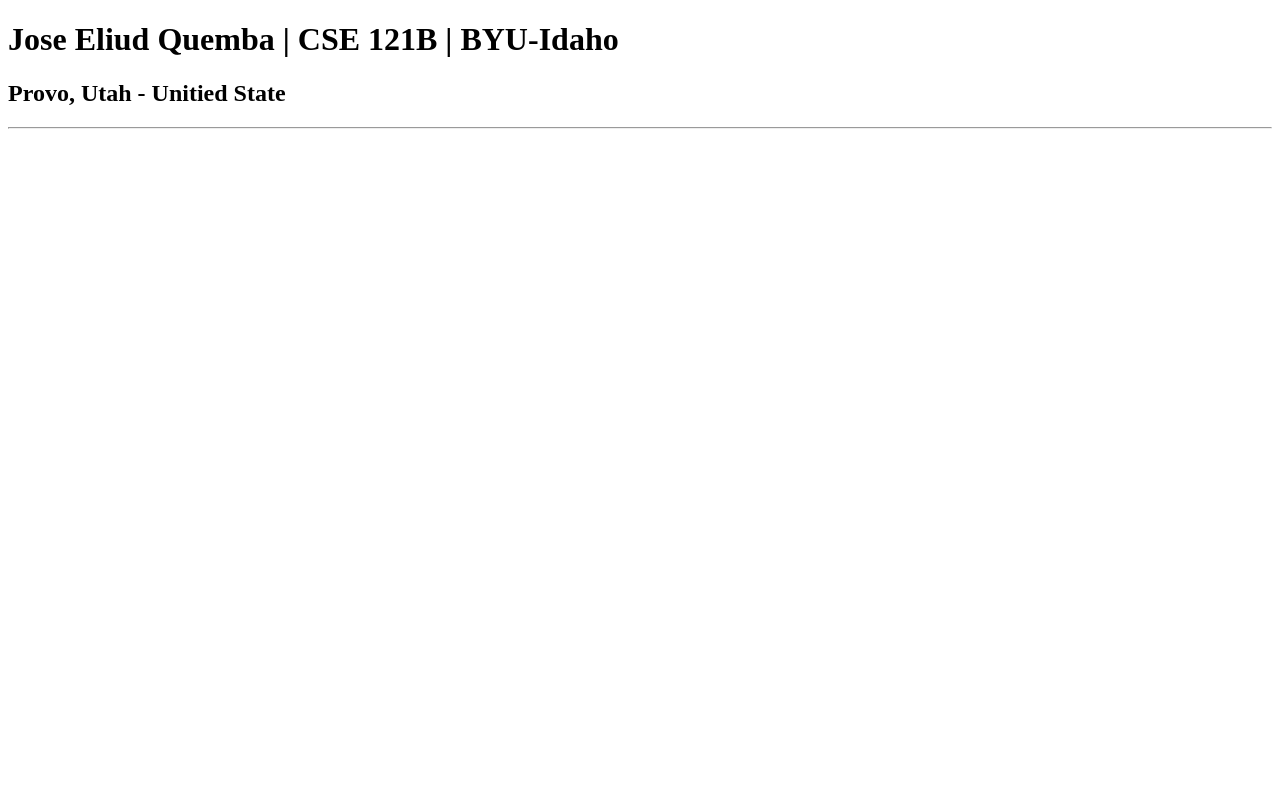
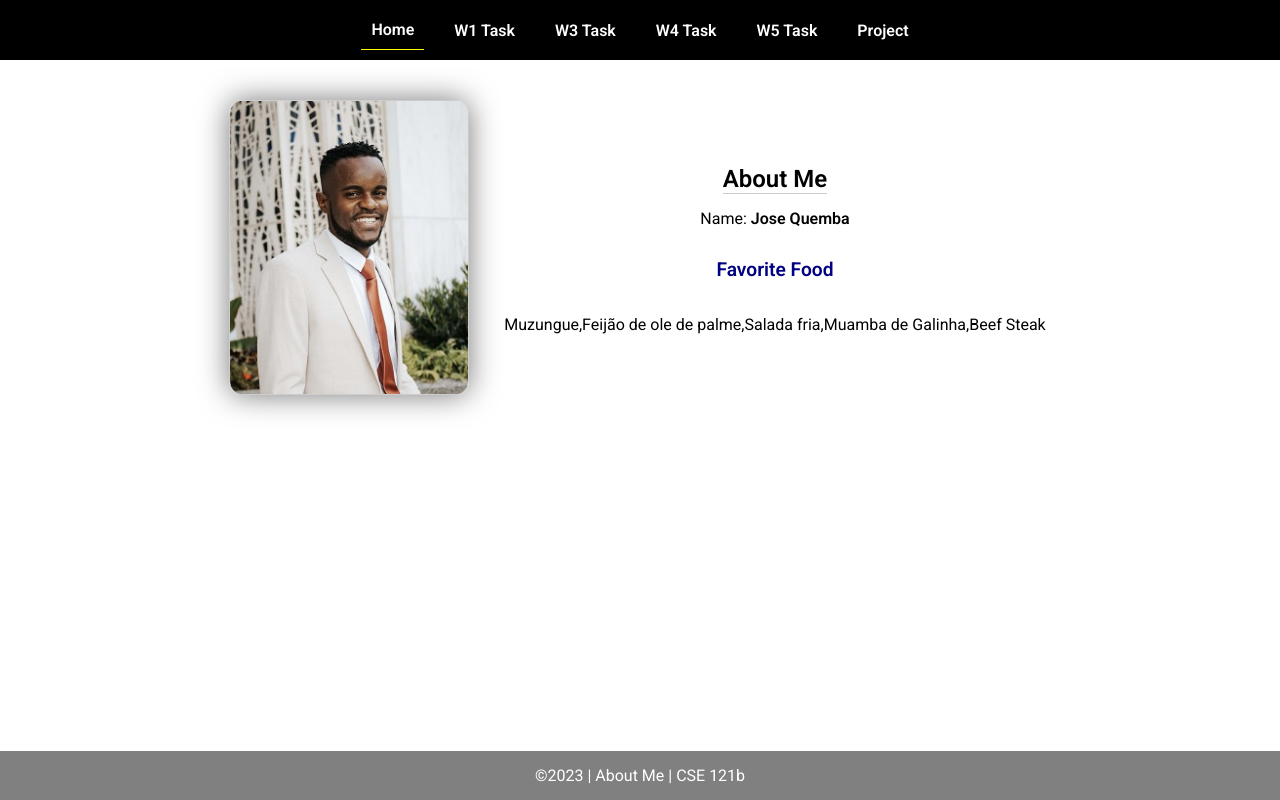
Before and after one commit to josequemba/cse121b, a plain HTML site: page index.html in a window 1280 px wide. Drawn offline with Linux system fonts and the light colour scheme.

Commit message:
2 week task

```diff
--- a/index.html
+++ b/index.html
@@ -1,18 +1,45 @@
 <!DOCTYPE html>
 <html lang="en">
+
 <head>
-    <meta charset="UTF-8">
-    <meta name="viewport" content="width=device-width, initial-scale=1.0">
-    <title>Jose Eliud Quemba | CSE 121B | BYU-Idaho</title>
+  <meta charset="UTF-8">
+  <meta name="viewport" content="width=device-width, initial-scale=1.0">
+  <title>About Me | CSE 121b | W02: Programming Tasks</title>
+  <link rel="preconnect" href="https://fonts.googleapis.com">
+  <link rel="preconnect" href="https://fonts.gstatic.com" crossorigin>
+  <link href="https://fonts.googleapis.com/css2?family=Roboto:wght@400;600&display=swap"
+    rel="stylesheet">
+  <link rel="stylesheet" href="styles/main.css">
 </head>
+
 <body>
-    <div>
-        <h1>Jose Eliud Quemba | CSE 121B | BYU-Idaho</h1>
+  <nav>
+    <ul id="menu">
+      <li><a id="toggleMenu">&equiv;</a></li>
+      <li><a href="index.html" class="active">Home</a></li>
+      <li><a href="w01-task.html">W1 Task</a></li>
+      <li><a href="w03-task.html">W3 Task</a></li>
+      <li><a href="w04-task.html">W4 Task</a></li>
+      <li><a href="w05-task.html">W5 Task</a></li>
+      <li><a href="project.html">Project</a></li>
+    </ul>
+  </nav>
+  <main id="home">
+    <picture>
+      <img src="images/placeholder.png" alt="Placeholder Image">
+    </picture>
+    <section>
+      <h1>About Me</h1>
+      <div class="info">Name: <span id="name"></span></div>
+      <h2>Favorite Food</h2>
+      <div class="block" id="food"></div>
+    </section>
+  </main>
+  <footer>
+    &copy;<span id="year"></span> | About Me | CSE 121b
+  </footer>
+  <script src="scripts/main.js"></script>
+  <script src="scripts/w02-task.js"></script>
+</body>
 
-        <h2>Provo, Utah - Unitied State</h2>
-
-        <hr>
-    </div>
-
-</body>
 </html>
--- /dev/null
+++ b/scripts/main.js
@@ -0,0 +1,9 @@
+// copyright year
+document.querySelector('#year').textContent = new Date().getFullYear();
+
+// toggle menu in small view
+const toggleMenu = () => {
+    document.querySelector('#menu').classList.toggle('open');
+}
+
+document.querySelector('#toggleMenu').addEventListener('click', toggleMenu);
--- /dev/null
+++ b/scripts/w02-task.js
@@ -0,0 +1,45 @@
+/* W02-Task - Profile Home Page */
+
+/* Step 1 - Setup type tasks - no code required */
+
+/* Step 2 - Variables */
+
+const fullName = "Jose Quemba";
+
+const currentDate = new Date();
+const currentYear = currentDate.getFullYear();
+
+const profilePicture = "images/mySelfM.jpg";
+
+
+/* Step 3 - Element Variables */
+const nameElement = document.getElementById ("name");
+const foodElement = document.getElementById ("food");
+const yearElement = document.querySelector ("#year");
+const imageElement = document.querySelector("img");
+
+/* Step 4 - Adding Content */
+nameElement.innerHTML = `<strong>${fullName}</strong>`;
+yearElement.textContent = `${currentYear}`;
+imageElement.src = profilePicture;
+imageElement.alt = `Profile image of ${fullName}`;
+
+/* Step 5 - Array */
+let favoriteFood = ["Mufete", "Muzungue", "Feijão de ole de palme",
+"Salada fria", "Muamba de Galinha", "Beef Steak"];
+
+foodElement.innerHTML = `<p>${favoriteFood}</p>`;
+
+let faFood = "Chorrasco";
+
+favoriteFood.push (faFood);
+
+foodElement.innerHTML = `<br>${favoriteFood}`;
+
+favoriteFood.shift ();
+
+foodElement.innerHTML = `<br>${favoriteFood}`;
+
+favoriteFood.pop ();
+
+foodElement.innerHTML = `<br>${favoriteFood}`;
--- /dev/null
+++ b/styles/main.css
@@ -0,0 +1,157 @@
+/* Universal Selector */
+* {
+    margin: 0;
+    padding: 0;
+    box-sizing: border-box;
+}
+
+/* HTML Selectors */
+body {
+    font-family: 'Roboto', Helvetica, sans-serif;
+}
+
+nav {
+    background-color: black;
+    width: 100%;
+    position: fixed;
+    top: 0;
+}
+
+nav ul {
+    display: flex;
+    flex-direction: column;
+    align-items: center;
+    max-width: fit-content;
+    margin: 0 auto;
+}
+
+nav ul li {
+    flex: 1 1 auto;
+}
+
+nav ul li:first-child {
+    display: block;
+    font-size: 2rem;
+}
+
+nav ul li:first-child a {
+    padding: 1px 10px;
+}
+
+nav ul li {
+    display: none;
+    list-style: none;
+    margin: 10px;
+}
+
+nav ul li a {
+    display: block;
+    padding: 10px;
+    text-decoration: none;
+    font-weight: 600;
+    color: white;
+    text-align: center;
+}
+
+nav ul li a:hover {
+    background-color: #efefef;
+    color: black;
+}
+
+h1, h2 {
+    text-align: center;
+    margin-bottom: 15px;
+
+}
+
+h1 {
+border-bottom: 1px solid #ccc;
+}
+
+h2 {
+    font-size: 1.2rem;
+    color: navy;
+    text-align: center;
+    margin-top: 30px;
+}
+
+main {
+    margin-top: 125px;
+    display: grid;
+    grid-template-columns: 1fr;
+    grid-gap: 20px;
+    align-items: center;
+    justify-content: center;
+}
+
+picture {
+    margin: 0 auto;
+}
+
+picture img {
+    width: 240px;
+    height: auto;
+    border-radius: 5%;
+    border: 1px solid #ccc;
+    box-shadow: 0 0 30px #777;
+}
+
+section {
+    display: flex;
+    flex-direction: column;
+    align-items: center;
+    margin: 10px
+}
+
+label {
+    margin: 15px 0;
+}
+
+footer {
+    background-color: gray;
+    color: white;
+    padding: 15px;
+    text-align: center;
+    width: 100%;
+    position: fixed;
+    bottom: 0;
+}
+
+/* Class Selectors */
+.active {
+    border-bottom: 1px solid yellow;
+}
+
+.open li {
+    display: block;
+}
+
+.block {
+    display: block;
+}
+
+/* ID Selectors */
+
+/* Media Queries */
+@media only screen and (min-width: 32.5em) {
+    nav ul {
+        flex-direction: row;
+    }
+
+    nav ul li:first-child {
+        display: none;
+    }
+
+    nav ul li {
+        display: block;
+    }
+
+    main {
+        margin: 100px auto 20px;
+        grid-template-columns: 250px 1fr;
+        max-width: -moz-fit-content;
+        max-width: fit-content;
+
+    }
+
+}
```
Also changed, not shown: index-old.html (added, +18 -0 lines), sandbox/dom-basics.html (added, +25 -0 lines), sandbox/dom-basics.js (added, +15 -0 lines), images/mySelfM.jpg (added), images/placeholder.png (added).
